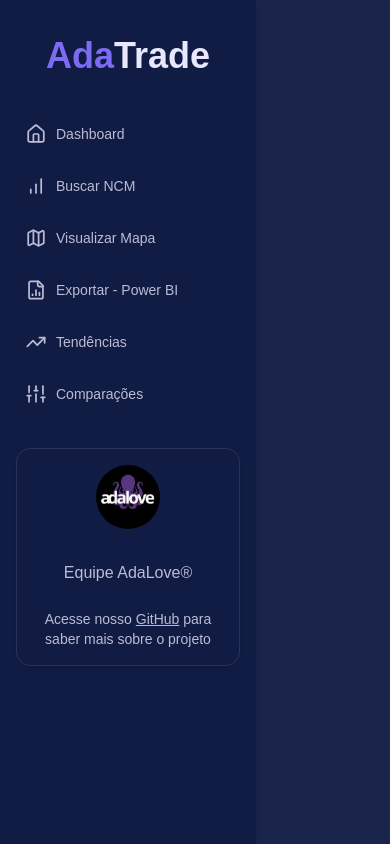
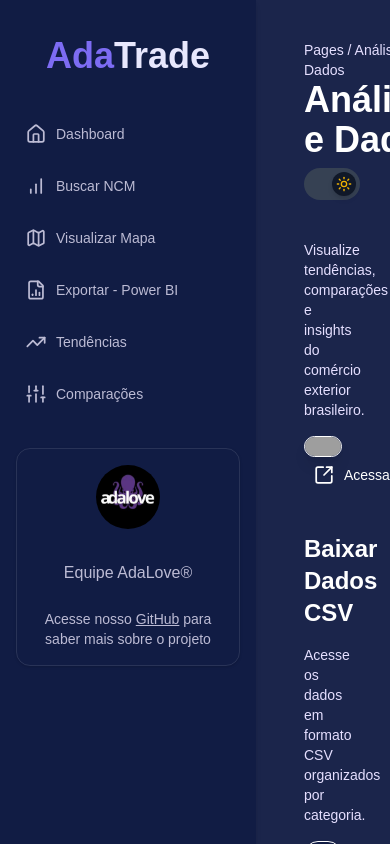
Before and after one commit to equipeAdalove/Front-API-SEMESTRE3, a React (Vite) app: page /exportar in a window 390 px wide. Built offline with nearby package versions, Linux system fonts and the light colour scheme; grey boxes are pictures that could not be loaded.

Commit message:
:construction: feat: adicionado tela para exportação do PowerBI (ainda em progresso)

```diff
--- a/src/App.tsx
+++ b/src/App.tsx
@@ -18,6 +18,7 @@
 import Tendencias from "./pages/Tendencias";
 import Comparacoes from "./pages/Comparacoes";
 import ExportacaoPage from "./pages/ExportacaoPage";
+import AnalisesEDados from "./pages/AnalisesEDados";
 
 
 function AppContent() {
@@ -39,6 +40,7 @@
           <Route path="/exportacao_mapa" element={<ExportacaoMap />} />
           <Route path="/visualizar-mapa" element={<VisualizarMapa />} />
           <Route path="/mapa" element={<VisualizarMapa />} />
+          <Route path="/exportar" element={<AnalisesEDados />} />
           <Route path="/buscar-ncm" element={<BuscarNcm />} />
           <Route path="/tendencias" element={<Tendencias />} />
           <Route path="/comparacoes" element={<Comparacoes />} />
--- /dev/null
+++ b/src/pages/AnalisesEDados.tsx
@@ -0,0 +1,74 @@
+import { SquareArrowOutUpRight } from "lucide-react";
+import ThemeSwitcher from "@/components/theme-provider/ButtonThemeSwitcher";
+import { Button } from "@/components/ui/button";
+
+export default function AnalisesEDados() {
+    return (
+        <main className="min-h-screen w-full p-6"
+            style={{
+                backgroundColor: "var(--color-background)",
+                color: "var(--color-foreground)",
+            }}>
+            {/* Título e Breadcrumb */}
+            <div className="flex justify-between items-center mb-10 flex-wrap gap-2">
+                <div className="-mt-2">
+                    <p className="text-sm text-[var(--muted-foreground)]">
+                        Pages / Análises e Dados
+                    </p>
+                    <h1 className="text-4xl font-bold">Análises e Dados</h1>
+                </div>
+                <div className="ml-auto">
+                    <ThemeSwitcher />
+                </div>
+            </div>
+
+            {/* Dashboard do Power BI */}
+            <section className="mb-10">
+                <p className="text-sm text-[var(--muted-foreground)] mb-4">
+                    Visualize tendências, comparações e insights do comércio exterior brasileiro.
+                </p>
+
+                <div className="w-full aspect-video rounded-xl overflow-hidden shadow-lg border"
+                    style={{ borderColor: "var(--color-border)" }}>
+                    <iframe
+                        src="https://app.powerbi.com/view?r=eyJrIjoiY2UxNmY2NmMtZTc2My00ZDA1LTlhODYtNDk2MTY2Y2E2MWZmIiwidCI6ImNmNzJlMmJkLTdhMmItNDc4My1iZGViLTM5ZDU3YjA3Zjc2ZiIsImMiOjR9"
+                        width="100%"
+                        height="100%"
+                        frameBorder="2"
+                        allowFullScreen
+                        title="Dashboard AdaTrade"
+                    ></iframe>
+                </div>
+                <div className="left-grid grid-cols-1 sm:grid-cols-2 md:grid-cols-3 gap-4">
+                    <Button variant="ghost" className="w-full flex items-center gap-3 justify-start">
+                        <SquareArrowOutUpRight style={{ transform: "scale(1.3)" }} />
+
+                        <span className="text-sm:text-base">Acessar em outra guia</span>
+                    </Button>
+                </div>
+            </section>
+
+            {/* Seção de downloads */}
+            <section>
+                <h2 className="text-2xl font-semibold mb-4">Baixar Dados CSV</h2>
+                <p className="text-sm text-[var(--muted-foreground)] mb-4">
+                    Acesse os dados em formato CSV organizados por categoria.
+                </p>
+
+                <div className="grid grid-cols-1 sm:grid-cols-2 md:grid-cols-3 gap-4">
+                    {[
+                        { label: "Exportações", href: "/downloads/exportacoes.csv" },
+                        { label: "Importações", href: "/downloads/importacoes.csv" },
+                    ].map((item, index) => (
+                        <a key={index} href={item.href}
+                            download className="p-4 bg-[var(--color-card)] border rounded-xl shadow-sm hover:shadow-md transition duration-200"
+                            style={{ borderColor: "var(--color-border)" }}>
+                            <span className="font-medium text-[var(--color-foreground)]">{item.label}</span>
+                            <p className="text-xs text-[var(--muted-foreground)] mt-1"> Clique para baixar </p>
+                        </a>
+                    ))}
+                </div>
+            </section>
+        </main>
+    );
+}
--- a/src/pages/Comparacoes.tsx
+++ b/src/pages/Comparacoes.tsx
@@ -12,7 +12,8 @@
           <h1 className="text-4xl font-bold">Comparações</h1>
         </div>
 
-        <div className="flex items-center space-x-6 bg-[var(--color-card)] rounded-3xl px-6 py-3 shadow-lg">
+        {/* Botão de tema */}
+        <div className="ml-auto">
           <ThemeSwitcher />
         </div>
       </div>
--- a/src/pages/Tendencias.tsx
+++ b/src/pages/Tendencias.tsx
@@ -15,7 +15,8 @@
         </div>
 
         {/* Apenas o ThemeSwitcher permanece aqui */}
-        <div className="flex items-center space-x-6 bg-[var(--color-card)] rounded-3xl px-6 py-3 shadow-lg">
+        {/* Botão de tema */}
+        <div className="ml-auto">
           <ThemeSwitcher />
         </div>
       </div>
```
